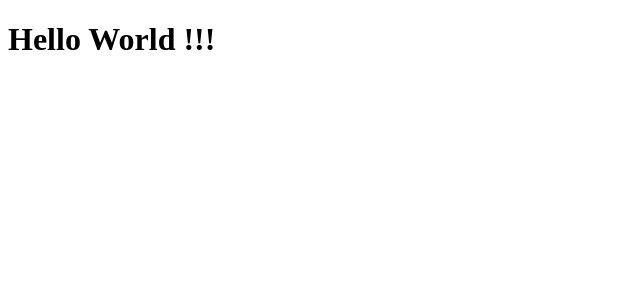
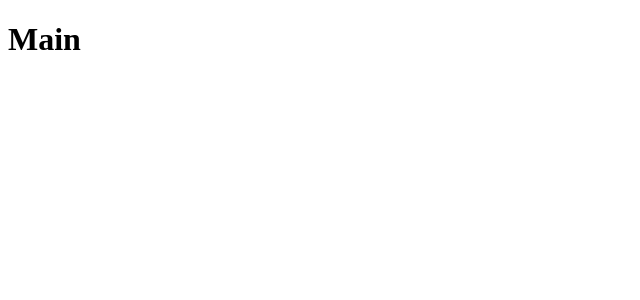
Before and after one commit to ricardominze/primeiro-projeto-react, a React (Create React App) app: page / in a window 1280 px wide. Shown: the top 300 px of the page, without its empty margins (0-640 px from the left). Built offline with nearby package versions, Linux system fonts and the light colour scheme.

Commit message:
Roteamento no React

```diff
--- a/package.json
+++ b/package.json
@@ -9,6 +9,7 @@
     "babel-eslint": "^10.1.0",
     "react": "^16.13.0",
     "react-dom": "^16.13.0",
+    "react-router-dom": "^5.1.2",
     "react-scripts": "3.4.0"
   },
   "scripts": {
--- a/src/App.js
+++ b/src/App.js
@@ -1,11 +1,9 @@
-import React from "react";
+import React from 'react';
+
+import Routes from './routes';
 
 function App() {
-  return (
-    <div className="App">
-      <h1>Hello World !!!</h1>
-    </div>
-  );
+  return <Routes />;
 }
 
 export default App;
--- /dev/null
+++ b/src/pages/Main/index.js
@@ -0,0 +1,7 @@
+import React from 'react';
+
+// import { Container } from './styles';
+
+export default function Main() {
+  return <h1>Main</h1>;
+}
--- /dev/null
+++ b/src/pages/Repository/index.js
@@ -0,0 +1,7 @@
+import React from 'react';
+
+// import { Container } from './styles';
+
+export default function Repository() {
+  return <h1>Repository</h1>;
+}
--- /dev/null
+++ b/src/routes.js
@@ -0,0 +1,16 @@
+import React from 'react';
+import { BrowserRouter, Switch, Route } from 'react-router-dom';
+
+import Main from './pages/Main';
+import Repository from './pages/Repository';
+
+export default function Routes() {
+  return (
+    <BrowserRouter>
+      <Switch>
+        <Route path="/" exact component={Main} />
+        <Route path="/repository" component={Repository} />
+      </Switch>
+    </BrowserRouter>
+  );
+}
```
Also changed, not shown: 1 other file (tests, documents, lock files or other folders).
